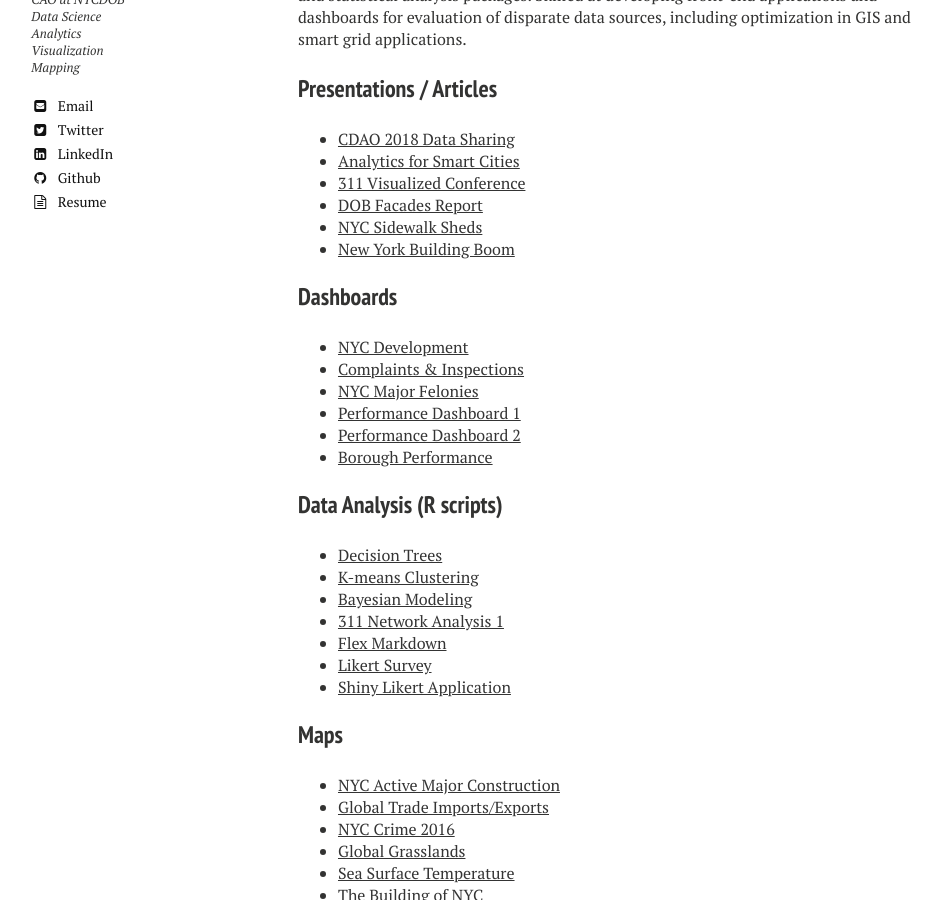
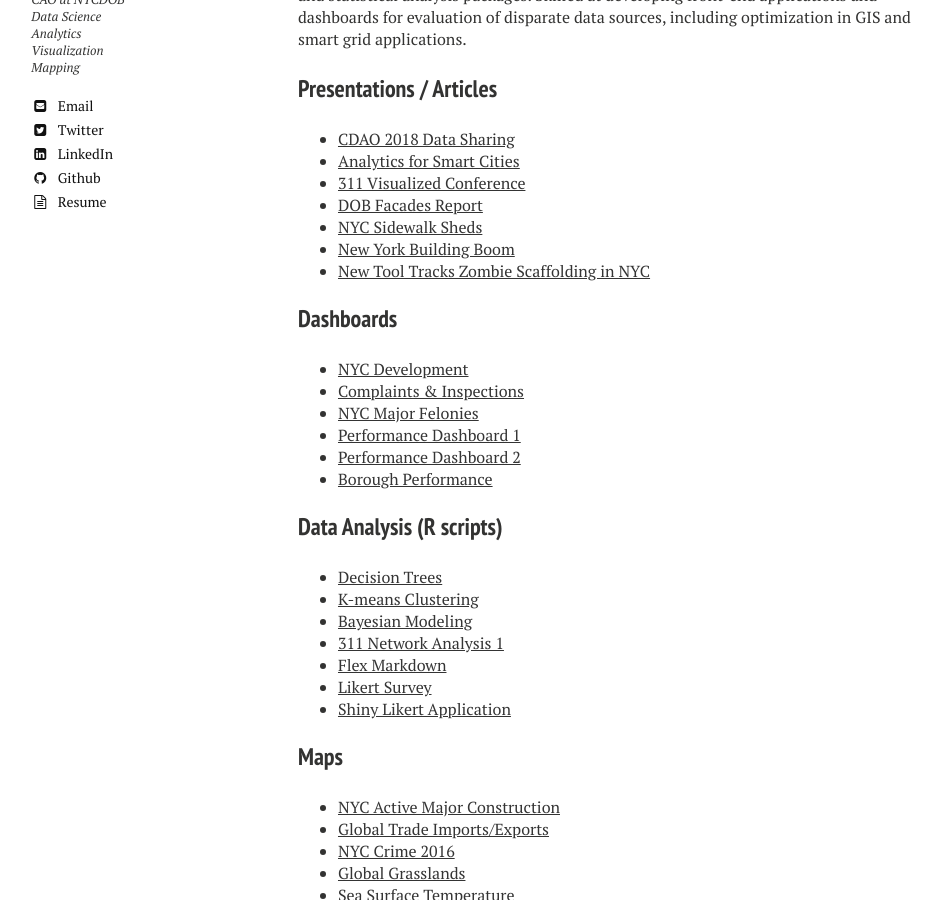
Before and after one commit to timothymartin76/timothymartin76.github.io, a Jekyll site: the page built from index.md, in a window 1280 px wide and 900 px high, scrolled down 602 px. Shown: the whole window, without its empty margins (22-963 px from the left). Built offline with Jekyll 4.4.1, drawn with Linux system fonts in a browser that asks for light colours; nearby versions of some CDN libraries.

Commit message:
Update index.md

```diff
--- a/index.md
+++ b/index.md
@@ -17,6 +17,7 @@
 * <a href="https://nycdob.github.io/Facades/" target="_blank">DOB Facades Report</a>
 * <a href="https://www.nytimes.com/2017/05/02/nyregion/new-york-has-280-miles-of-scaffolding-and-a-map-to-navigate-it.html?smid=tw-nytmetro&smtyp=cur" target="_blank">NYC Sidewalk Sheds</a>
 * <a href="https://www.nytimes.com/2017/11/30/realestate/construction-permits-and-a-new-york-building-boom.html?smid=tw-share" target="_blank">New York Building Boom</a>
+* <a href="https://www.nbcnewyork.com/on-air/as-seen-on/New-Tool-Tracks-Zombie-Scaffolding-in-NYC_New-York-479332143.html" target="_blank">New Tool Tracks Zombie Scaffolding in NYC</a>
 
 ### Dashboards
 * <a href="https://nycdob.github.io/DOB_Dashboards/layouts/Construction_Dashboard/Q4_2017" target="_blank">NYC Development</a>
```
